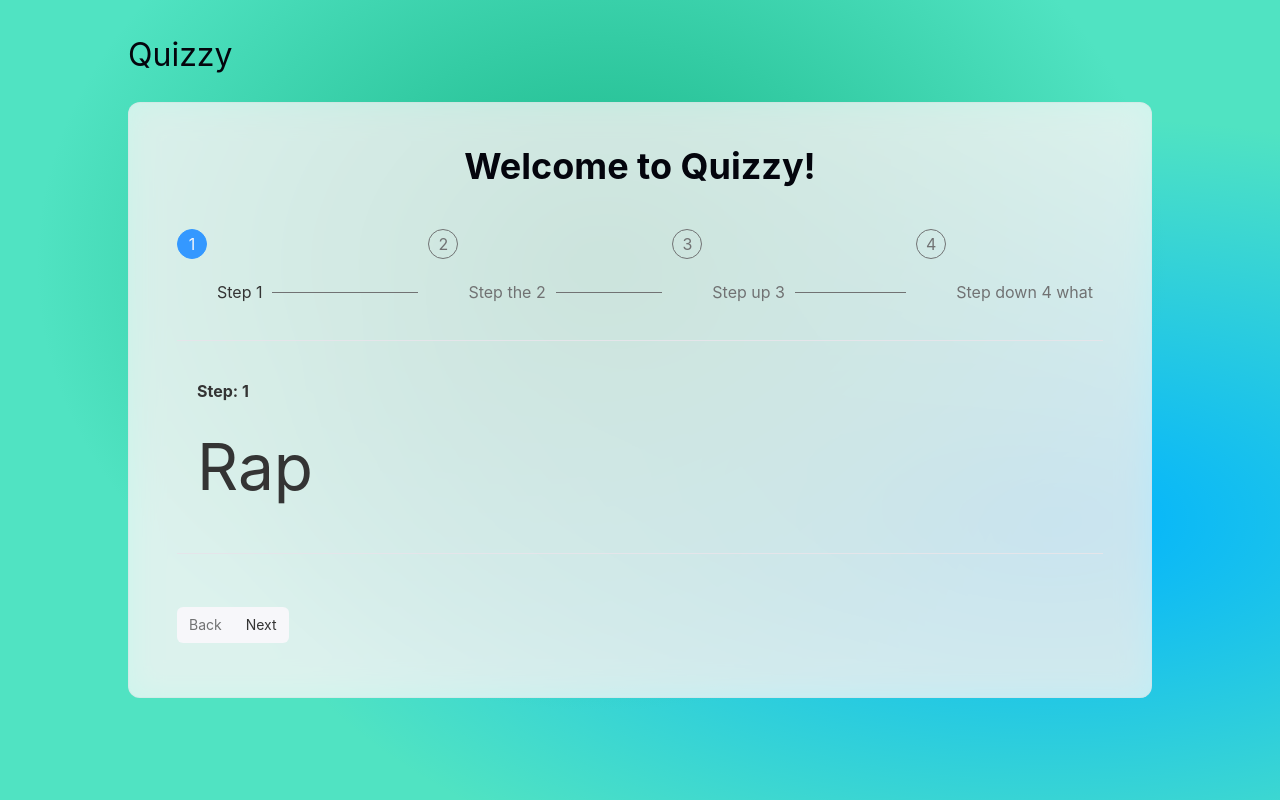
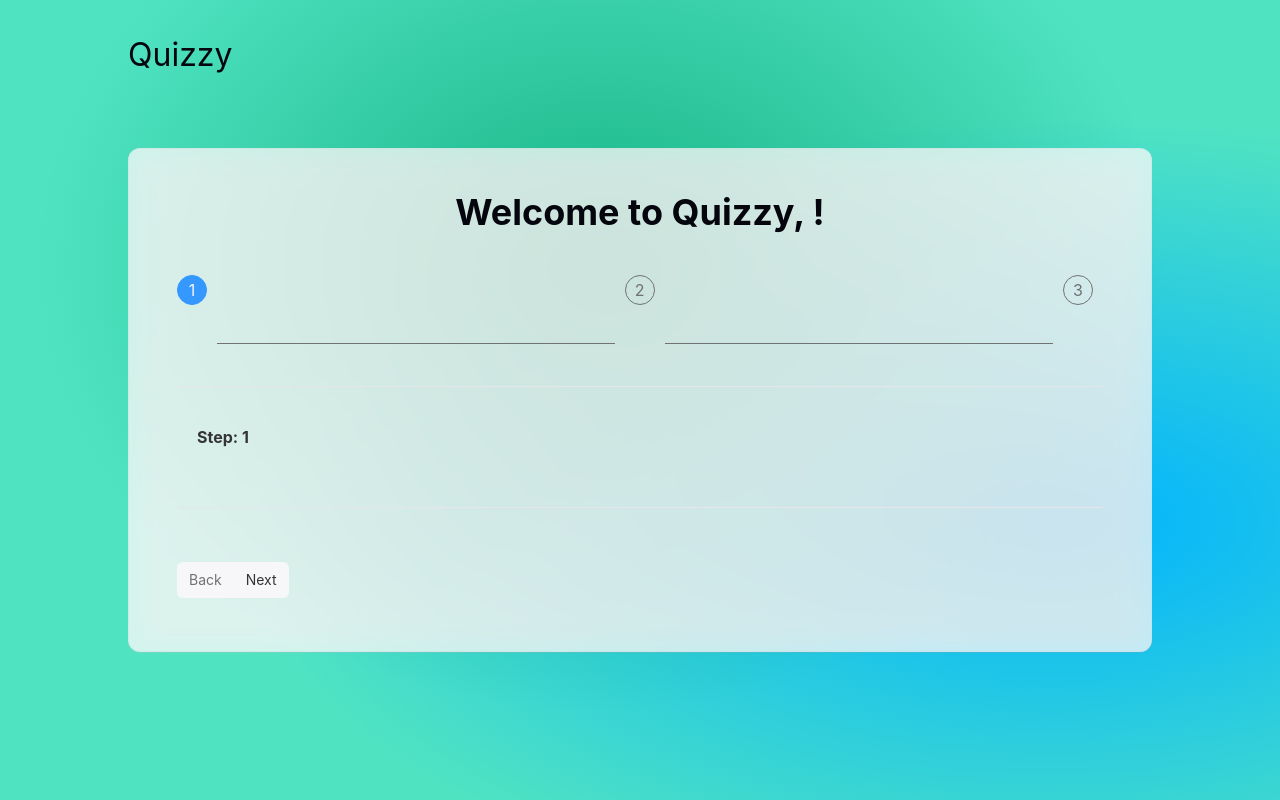
Before and after one commit to Julius-R/quizzy, a Next.js app: page / in a window 1280 px wide. Built offline with nearby package versions, Linux system fonts and the light colour scheme.

Commit message:
tested out some more functionality

```diff
--- a/data.js
+++ b/data.js
@@ -6,12 +6,13 @@ Code 1: No Results Could not return results. The API doesn't have enough questio
 Code 2: Invalid Parameter Contains an invalid parameter. Arguments passed in aren't valid. (Ex. Amount = Five)
 */
 
+// api = `https://opentdb.com/api.php?amount=10&category=${category}&difficulty=${difficulty}&type=${type}`
 /*
 State:
     - Session-ID (uuid gen, designed to prevent access to question and result pages, generate once quiz is started)
 
-    - Questions
-        - Question
+    - Questions[]
+        - Question {}
             - id
             - question
             - correct_answer
--- a/pages/index.js
+++ b/pages/index.js
@@ -5,29 +5,32 @@ import { Steps, Panel, Paragraph, Button, ButtonGroup } from "rsuite";
 export default function Home() {
 	const [step, setStep] = React.useState(0);
 	const onChange = (nextStep) => {
-		setStep(nextStep < 0 ? 0 : nextStep > 3 ? 3 : nextStep);
+		setStep(nextStep < 0 ? 0 : nextStep > 2 ? 0 : nextStep);
 	};
+	const [name, setName] = React.useState("");
+	const [catergory, setCatergory] = React.useState("");
+	const [type, setType] = React.useState("");
+	const [difficulty, setDifficulty] = React.useState("");
 
 	const onNext = () => onChange(step + 1);
 	const onPrevious = () => onChange(step - 1);
 
-	const [activeComponent, setActiveComponent] = React.useState([
-		<Rap key={0} />,
-		<HipHop key={1} />,
-		<RnB key={2} />,
-		<Jazz key={3} />
-	]);
+	const activeComponent = [
+		<WelcomeScreen setName={setName} name={name} key={0} />,
+		<HipHop setName={setName} name={name} key={1} />,
+		<RnB key={2} />
+	]
+
 	return (
 		<Layout title="Quizzy | A quiz app by Julius R.">
 			<section className="home-view">
 				<h1 className="txt-dark-black tx-lg tx-center">
-					Welcome to Quizzy!
+					Welcome to Quizzy, {name}!
 				</h1>
 				<Steps current={step}>
-					<Steps.Item title="Step 1" />
-					<Steps.Item title="Step the 2" />
-					<Steps.Item title="Step up 3" />
-					<Steps.Item title="Step down 4 what" />
+					<Steps.Item />
+					<Steps.Item />
+					<Steps.Item />
 				</Steps>
 				<hr />
 				<Panel header={`Step: ${step + 1}`}>
@@ -38,56 +41,24 @@ export default function Home() {
 					<Button onClick={onPrevious} disabled={step === 0}>
 						Back
 					</Button>
-					<Button onClick={onNext} disabled={step === 3}>
+					<Button onClick={onNext} disabled={step === 2}>
 						Next
 					</Button>
 				</ButtonGroup>
-				{/* <App /> */}
 			</section>
 		</Layout>
 	);
 }
 
-const App = () => {
-	const [step, setStep] = React.useState(0);
-	const onChange = (nextStep) => {
-		setStep(nextStep < 0 ? 0 : nextStep > 3 ? 3 : nextStep);
-	};
-
-	const onNext = () => onChange(step + 1);
-	const onPrevious = () => onChange(step - 1);
-
-	const [activeComponent, setActiveComponent] = React.useState([
-		<Rap key={0} />,
-		<HipHop key={1} />,
-		<RnB key={2} />,
-		<Jazz key={3} />
-	]);
-
+const WelcomeScreen = () => {
 	return (
 		<div>
-			<Steps current={step}>
-				<Steps.Item title="Finished" description="Description" />
-				<Steps.Item title="In Progress" description="Description" />
-				<Steps.Item title="Waiting" description="Description" />
-				<Steps.Item title="Waiting" description="Description" />
-			</Steps>
-			<hr />
-			<Panel header={`Step: ${step + 1}`}>{activeComponent[step]}</Panel>
-			<hr />
-			<ButtonGroup>
-				<Button onClick={onPrevious} disabled={step === 0}>
-					Previousk
-				</Button>
-				<Button onClick={onNext} disabled={step === 3}>
-					Next
-				</Button>
-			</ButtonGroup>
+
 		</div>
 	);
 };
 
-const Rap = () => <p>Rap</p>;
-const HipHop = () => <p>HipHop</p>;
+const Rap = ({setName, name}) => <input value={name} onChange={(e) => {setName(e.target.value)}}/>;
+
+const HipHop = ({setName, name}) => <input value={name} onChange={(e) => {setName(e.target.value)}}/>;
 const RnB = () => <p>RnB</p>;
-const Jazz = () => <p>Jazz</p>;
```
Also changed, not shown: pages/quiz.js (added, +103 -0 lines).
